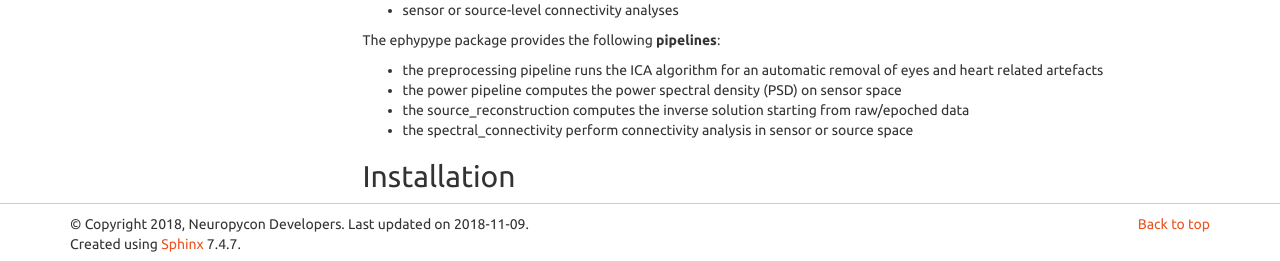
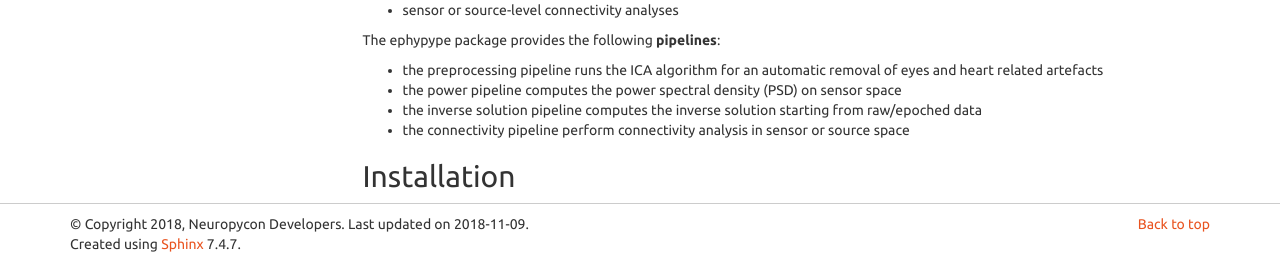
Before and after one commit to neuropycon/ephypype, a Sphinx documentation site: the page built from doc/index.rst, in a window 1280 px wide and 1273 px high. Shown: the part 1009-1270 px from the top of the window. Built offline with Sphinx 7.4.7, drawn with Linux system fonts in a browser that asks for light colours; pages that are not in the unit, such as notebooks, are missing from menus.

Commit message:
add link

```diff
--- a/doc/index.rst
+++ b/doc/index.rst
@@ -67,8 +67,8 @@
 
 * the :ref:`preprocessing pipeline <preproc_meeg>` runs the ICA algorithm for an automatic removal of eyes and heart related artefacts
 * the :ref:`power pipeline <power>` computes the power spectral density (PSD) on sensor space
-* the :ref:`source_reconstruction` computes the inverse solution starting from raw/epoched data
-* the :ref:`spectral_connectivity <spectral_connectivity>` perform connectivity analysis in sensor or source space
+* the :ref:`inverse solution pipeline <source_reconstruction>` computes the inverse solution starting from raw/epoched data
+* the :ref:`connectivity pipeline <spectral_connectivity>` perform connectivity analysis in sensor or source space
 
 
 .. comment:
```
